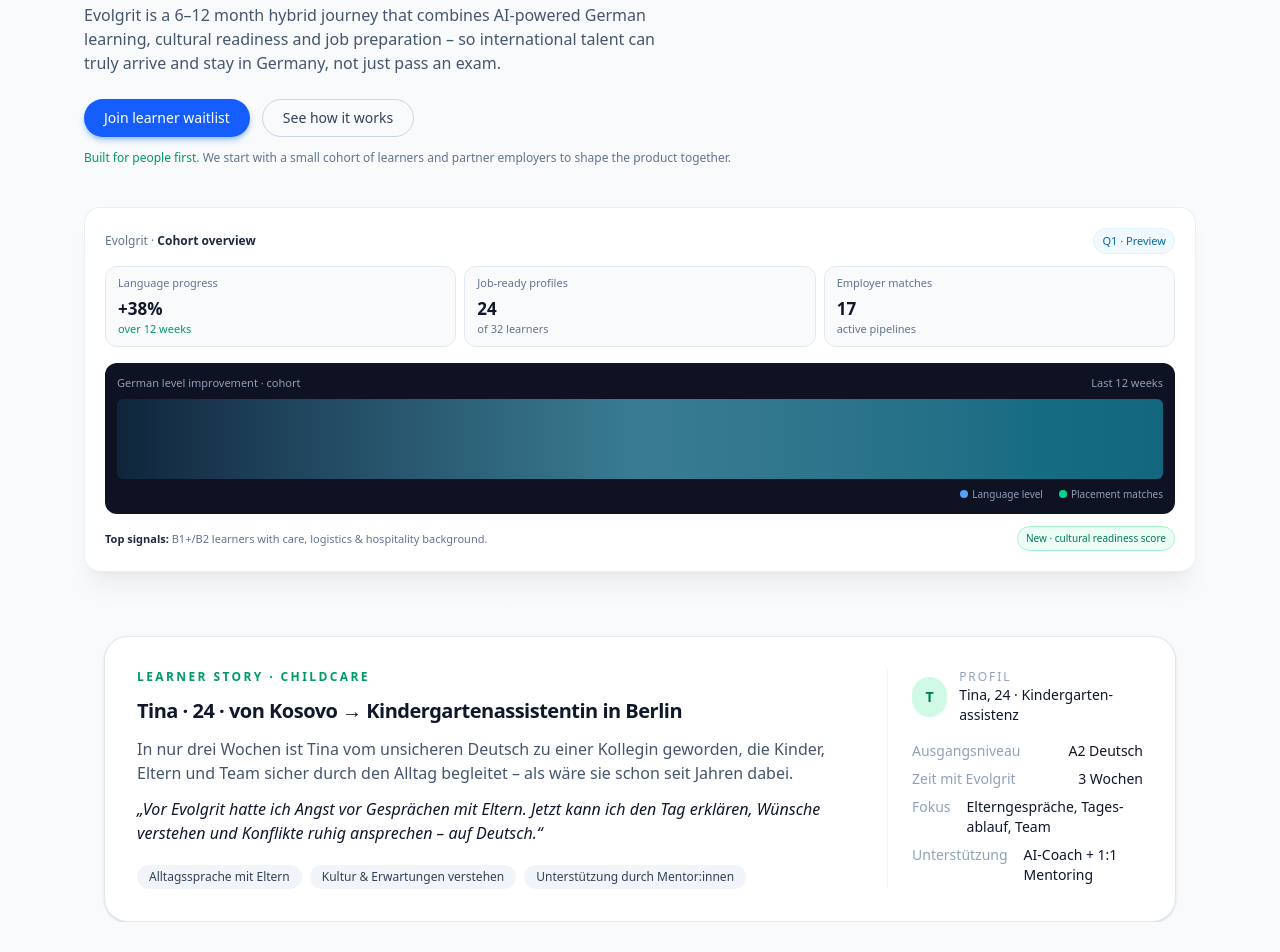
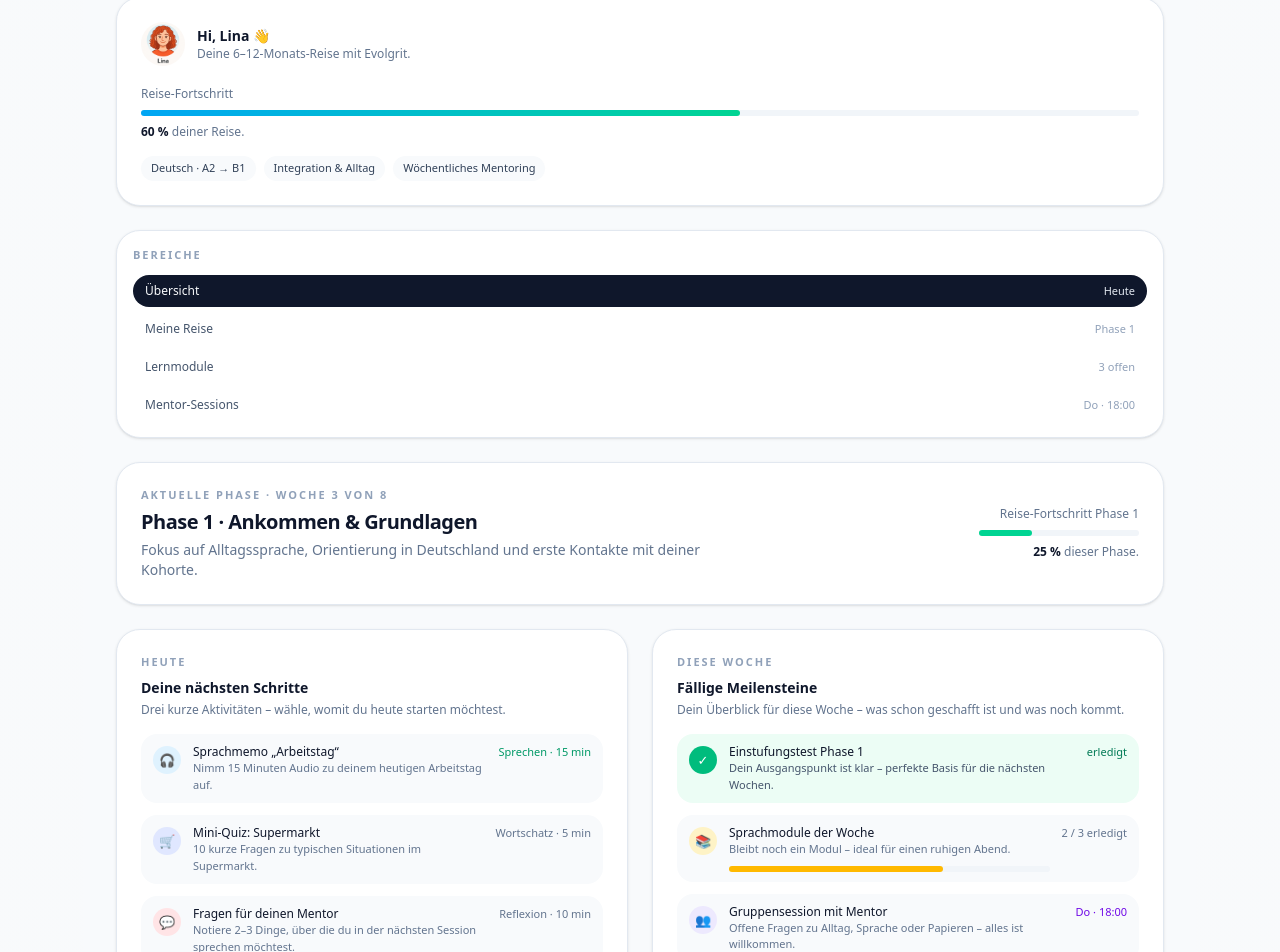
Before and after one commit to Evolgrit/evolgrit, a Next.js app: page / in a window 1280 px wide. Shown: the part 333-1285 px from the top of the page. Built offline with nearby package versions, Linux system fonts and the light colour scheme.

Commit message:
Restyle learner dashboard preview to match new card design

```diff
--- a/app/page.tsx
+++ b/app/page.tsx
@@ -411,132 +411,292 @@
       {/* MAIN CONTENT */}
       <main className="max-w-6xl mx-auto px-5 pt-10 pb-24">
 
-{/* HERO */}
-<section className="grid gap-10 lg:grid-cols-[1.1fr,1fr] items-center mb-16">
-  {/* LEFT SIDE – TEXT */}
-<div>
-  <div className="inline-flex items-center gap-2 rounded-full border border-emerald-200 bg-emerald-50 px-3 py-1 text-[11px] text-emerald-700 mb-3">
-    <span className="inline-block h-2 w-2 rounded-full bg-emerald-500" />
-    Private beta 2026 · international learners & employers
+{/* LEARNER DASHBOARD PREVIEW */}
+<section
+  aria-labelledby="dashboard-preview-title"
+  className="bg-slate-50 py-16 sm:py-20"
+>
+  <div className="mx-auto max-w-6xl px-4 sm:px-6 lg:px-8">
+    {/* Headline */}
+    <div className="mb-8 flex flex-col gap-3 sm:flex-row sm:items-end sm:justify-between">
+      <div>
+        <p className="text-[11px] font-semibold uppercase tracking-[0.18em] text-slate-400">
+          Produkt-Einblick · Lernende
+        </p>
+        <h2
+          id="dashboard-preview-title"
+          className="mt-2 text-2xl sm:text-3xl font-semibold tracking-tight text-slate-900"
+        >
+          Wie sich Evolgrit für Lernende anfühlt.
+        </h2>
+        <p className="mt-2 max-w-2xl text-sm text-slate-500">
+          Eine 6–12-Monats-Reise mit klaren Phasen, wöchentlichen Meilensteinen
+          und Aufgaben aus dem echten Alltag – nicht nur Grammatikübungen.
+        </p>
+      </div>
+      <p className="text-xs text-slate-500">
+        Vorschau ·{" "}
+        <span className="font-medium text-slate-700">
+          Lina, 26 – Kinderbetreuung
+        </span>
+      </p>
+    </div>
+
+    {/* Layout: linke Spalte Profil, rechts Phase + Karten */}
+    <div className="grid gap-6 lg:grid-cols-[260px,1fr]">
+      {/* Linke Spalte */}
+      <div className="flex flex-col gap-6">
+        {/* Profil-Card */}
+        <div className="rounded-3xl border border-slate-200 bg-white p-5 shadow-sm sm:p-6">
+          <div className="flex items-center gap-3">
+            <div className="h-11 w-11 overflow-hidden rounded-full bg-slate-100">
+              <Image
+                src="/lina-avatar.png"
+                alt="Lina Avatar"
+                width={44}
+                height={44}
+                className="h-full w-full object-cover"
+              />
+            </div>
+            <div>
+              <p className="text-sm font-semibold text-slate-900">
+                Hi, Lina 👋
+              </p>
+              <p className="text-xs text-slate-500">
+                Deine 6–12-Monats-Reise mit Evolgrit.
+              </p>
+            </div>
+          </div>
+
+          <div className="mt-5 space-y-2">
+            <p className="text-xs font-medium text-slate-500">
+              Reise-Fortschritt
+            </p>
+            <div className="h-1.5 w-full rounded-full bg-slate-100">
+              <div className="h-1.5 w-3/5 rounded-full bg-gradient-to-r from-sky-500 to-emerald-400" />
+            </div>
+            <p className="text-xs text-slate-500">
+              <span className="font-semibold text-slate-900">60 %</span> deiner
+              Reise.
+            </p>
+          </div>
+
+          <div className="mt-4 flex flex-wrap gap-2">
+            <span className="inline-flex items-center rounded-full bg-slate-50 px-2.5 py-1 text-[11px] font-medium text-slate-700">
+              Deutsch · A2 → B1
+            </span>
+            <span className="inline-flex items-center rounded-full bg-slate-50 px-2.5 py-1 text-[11px] font-medium text-slate-700">
+              Integration &amp; Alltag
+            </span>
+            <span className="inline-flex items-center rounded-full bg-slate-50 px-2.5 py-1 text-[11px] font-medium text-slate-700">
+              Wöchentliches Mentoring
+            </span>
+          </div>
+        </div>
+
+        {/* Seiten-Navigation */}
+        <div className="rounded-3xl border border-slate-200 bg-white p-4 shadow-sm">
+          <p className="mb-3 text-[11px] font-semibold uppercase tracking-[0.18em] text-slate-400">
+            Bereiche
+          </p>
+          <div className="flex flex-col gap-1.5 text-xs">
+            <span className="inline-flex items-center justify-between rounded-2xl bg-slate-900 px-3 py-2 text-slate-50">
+              <span>Übersicht</span>
+              <span className="text-[11px] text-slate-200">Heute</span>
+            </span>
+            <span className="inline-flex items-center justify-between rounded-2xl px-3 py-2 text-slate-600">
+              <span>Meine Reise</span>
+              <span className="text-[11px] text-slate-400">Phase 1</span>
+            </span>
+            <span className="inline-flex items-center justify-between rounded-2xl px-3 py-2 text-slate-600">
+              <span>Lernmodule</span>
+              <span className="text-[11px] text-slate-400">3 offen</span>
+            </span>
+            <span className="inline-flex items-center justify-between rounded-2xl px-3 py-2 text-slate-600">
+              <span>Mentor-Sessions</span>
+              <span className="text-[11px] text-slate-400">Do · 18:00</span>
+            </span>
+          </div>
+        </div>
+      </div>
+
+      {/* Rechte Spalte */}
+      <div className="space-y-6">
+        {/* Aktuelle Phase */}
+        <div className="rounded-3xl border border-slate-200 bg-white p-5 shadow-sm sm:p-6">
+          <div className="flex flex-wrap items-center justify-between gap-3">
+            <div className="space-y-1">
+              <p className="text-[11px] font-semibold uppercase tracking-[0.18em] text-slate-400">
+                Aktuelle Phase · Woche 3 von 8
+              </p>
+              <h3 className="text-lg sm:text-xl font-semibold tracking-tight text-slate-900">
+                Phase 1 · Ankommen &amp; Grundlagen
+              </h3>
+              <p className="max-w-xl text-sm text-slate-500">
+                Fokus auf Alltagssprache, Orientierung in Deutschland und erste
+                Kontakte mit deiner Kohorte.
+              </p>
+            </div>
+            <div className="flex flex-col items-end gap-2 text-right">
+              <p className="text-xs font-medium text-slate-500">
+                Reise-Fortschritt Phase 1
+              </p>
+              <div className="h-1.5 w-40 rounded-full bg-slate-100">
+                <div className="h-1.5 w-1/3 rounded-full bg-emerald-400" />
+              </div>
+              <p className="text-xs text-slate-500">
+                <span className="font-semibold text-slate-900">25 %</span> dieser
+                Phase.
+              </p>
+            </div>
+          </div>
+        </div>
+
+        {/* Heute & Diese Woche */}
+        <div className="grid gap-6 md:grid-cols-2">
+          {/* Heute */}
+          <div className="rounded-3xl border border-slate-200 bg-white p-5 shadow-sm sm:p-6">
+            <p className="text-[11px] font-semibold uppercase tracking-[0.18em] text-slate-400">
+              Heute
+            </p>
+            <h4 className="mt-2 text-sm font-semibold text-slate-900">
+              Deine nächsten Schritte
+            </h4>
+            <p className="mt-1 text-xs text-slate-500">
+              Drei kurze Aktivitäten – wähle, womit du heute starten möchtest.
+            </p>
+
+            <div className="mt-4 space-y-3">
+              <div className="flex items-start gap-3 rounded-2xl bg-slate-50 px-3 py-2.5">
+                <div className="mt-0.5 h-7 w-7 rounded-full bg-sky-100 text-[13px] leading-7 text-sky-700 text-center">
+                  🎧
+                </div>
+                <div className="flex-1">
+                  <p className="text-xs font-medium text-slate-900">
+                    Sprachmemo „Arbeitstag“
+                  </p>
+                  <p className="text-[11px] text-slate-500">
+                    Nimm 15 Minuten Audio zu deinem heutigen Arbeitstag auf.
+                  </p>
+                </div>
+                <span className="text-[11px] font-medium text-emerald-600">
+                  Sprechen · 15 min
+                </span>
+              </div>
+
+              <div className="flex items-start gap-3 rounded-2xl bg-slate-50 px-3 py-2.5">
+                <div className="mt-0.5 h-7 w-7 rounded-full bg-indigo-100 text-[13px] leading-7 text-indigo-700 text-center">
+                  🛒
+                </div>
+                <div className="flex-1">
+                  <p className="text-xs font-medium text-slate-900">
+                    Mini-Quiz: Supermarkt
+                  </p>
+                  <p className="text-[11px] text-slate-500">
+                    10 kurze Fragen zu typischen Situationen im Supermarkt.
+                  </p>
+                </div>
+                <span className="text-[11px] font-medium text-slate-500">
+                  Wortschatz · 5 min
+                </span>
+              </div>
+
+              <div className="flex items-start gap-3 rounded-2xl bg-slate-50 px-3 py-2.5">
+                <div className="mt-0.5 h-7 w-7 rounded-full bg-rose-100 text-[13px] leading-7 text-rose-700 text-center">
+                  💬
+                </div>
+                <div className="flex-1">
+                  <p className="text-xs font-medium text-slate-900">
+                    Fragen für deinen Mentor
+                  </p>
+                  <p className="text-[11px] text-slate-500">
+                    Notiere 2–3 Dinge, über die du in der nächsten Session
+                    sprechen möchtest.
+                  </p>
+                </div>
+                <span className="text-[11px] font-medium text-slate-500">
+                  Reflexion · 10 min
+                </span>
+              </div>
+            </div>
+          </div>
+
+          {/* Diese Woche */}
+          <div className="rounded-3xl border border-slate-200 bg-white p-5 shadow-sm sm:p-6">
+            <p className="text-[11px] font-semibold uppercase tracking-[0.18em] text-slate-400">
+              Diese Woche
+            </p>
+            <h4 className="mt-2 text-sm font-semibold text-slate-900">
+              Fällige Meilensteine
+            </h4>
+            <p className="mt-1 text-xs text-slate-500">
+              Dein Überblick für diese Woche – was schon geschafft ist und was
+              noch kommt.
+            </p>
+
+            <div className="mt-4 space-y-3">
+              <div className="flex items-start gap-3 rounded-2xl bg-emerald-50 px-3 py-2.5">
+                <div className="mt-0.5 h-7 w-7 rounded-full bg-emerald-500 text-[13px] leading-7 text-white text-center">
+                  ✓
+                </div>
+                <div className="flex-1">
+                  <p className="text-xs font-medium text-slate-900">
+                    Einstufungstest Phase 1
+                  </p>
+                  <p className="text-[11px] text-slate-600">
+                    Dein Ausgangspunkt ist klar – perfekte Basis für die nächsten
+                    Wochen.
+                  </p>
+                </div>
+                <span className="text-[11px] font-medium text-emerald-700">
+                  erledigt
+                </span>
+              </div>
+
+              <div className="flex items-start gap-3 rounded-2xl bg-slate-50 px-3 py-2.5">
+                <div className="mt-0.5 h-7 w-7 rounded-full bg-amber-100 text-[13px] leading-7 text-amber-700 text-center">
+                  📚
+                </div>
+                <div className="flex-1">
+                  <p className="text-xs font-medium text-slate-900">
+                    Sprachmodule der Woche
+                  </p>
+                  <p className="text-[11px] text-slate-500">
+                    Bleibt noch ein Modul – ideal für einen ruhigen Abend.
+                  </p>
+                  <div className="mt-2 h-1.5 w-full rounded-full bg-slate-100">
+                    <div className="h-1.5 w-2/3 rounded-full bg-amber-400" />
+                  </div>
+                </div>
+                <span className="text-[11px] font-medium text-slate-500">
+                  2 / 3 erledigt
+                </span>
+              </div>
+
+              <div className="flex items-start gap-3 rounded-2xl bg-slate-50 px-3 py-2.5">
+                <div className="mt-0.5 h-7 w-7 rounded-full bg-violet-100 text-[13px] leading-7 text-violet-700 text-center">
+                  👥
+                </div>
+                <div className="flex-1">
+                  <p className="text-xs font-medium text-slate-900">
+                    Gruppensession mit Mentor
+                  </p>
+                  <p className="text-[11px] text-slate-500">
+                    Offene Fragen zu Alltag, Sprache oder Papieren – alles ist
+                    willkommen.
+                  </p>
+                </div>
+                <span className="text-[11px] font-medium text-violet-700">
+                  Do · 18:00
+                </span>
+              </div>
+            </div>
+          </div>
+        </div>
+      </div>
+    </div>
   </div>
-
-  {/* Category / Positioning line */}
-  <p className="text-[11px] sm:text-xs font-medium text-slate-500 tracking-[0.16em] uppercase mb-3">
-    Not a language school. A European talent &amp; integration engine.
-  </p>
-
-  <h1 className="text-4xl sm:text-[52px] font-semibold leading-snug tracking-tight mb-4">
-          AI-powered{" "}
-      <span className="bg-gradient-to-r from-blue-600 to-sky-500 bg-clip-text text-transparent">
-        German learning &amp; job coaching
-      </span>{" "}
-      for international talent.
-    </h1>
-
-    <p className="text-sm sm:text-base text-slate-600 max-w-xl mb-6">
-      Evolgrit is a 6–12 month hybrid journey that combines AI-powered
-      German learning, cultural readiness and job preparation – so
-      international talent can truly arrive and stay in Germany, not just
-      pass an exam.
-    </p>
-
-    <div className="flex flex-wrap gap-3 mb-3">
-      <a
-        href="mailto:info@evolgrit.com?subject=Evolgrit%20Beta%20waitlist&amp;body=Hi%20Evolgrit%20team,%0A%0AI%27d%20like%20to%20join%20the%20beta.%0A%0AName:%0AGerman%20level:%0AProfessional%20background:%0A"
-        className="rounded-full bg-blue-600 px-5 py-2 text-sm font-medium text-white shadow-md shadow-blue-500/40 hover:bg-blue-700 inline-flex items-center justify-center"
-      >
-        Join learner waitlist
-      </a>
-      <a
-        href="#how-it-works"
-        className="rounded-full border border-slate-300 px-5 py-2 text-sm font-medium text-slate-700 hover:bg-slate-100 inline-flex items-center justify-center"
-      >
-        See how it works
-      </a>
-    </div>
-
-    <p className="text-[12px] text-slate-500">
-      <span className="text-emerald-600 font-medium">
-        Built for people first.
-      </span>{" "}
-      We start with a small cohort of learners and partner employers to
-      shape the product together.
-    </p>
-  </div>
-
-  {/* RIGHT SIDE – DASHBOARD PREVIEW */}
-  <aside
-    aria-label="Preview of Evolgrit dashboard"
-    className="rounded-2xl border border-slate-200/70 bg-white/90 shadow-xl shadow-slate-900/5 p-4 sm:p-5 backdrop-blur"
-  >
-    <div className="flex items-center justify-between mb-3">
-      <div className="text-[12px] text-slate-500">
-        Evolgrit ·{" "}
-        <span className="font-semibold text-slate-800">
-          Cohort overview
-        </span>
-      </div>
-      <span className="rounded-full bg-sky-50 text-sky-700 border border-sky-100 px-2 py-1 text-[11px]">
-        Q1 · Preview
-      </span>
-    </div>
-
-    <div className="grid grid-cols-3 gap-2 mb-4">
-      <div className="rounded-xl border border-slate-200 bg-slate-50 px-3 py-2">
-        <div className="text-[11px] text-slate-500 mb-1">
-          Language progress
-        </div>
-        <div className="text-[17px] font-semibold">+38%</div>
-        <div className="text-[11px] text-emerald-600">over 12 weeks</div>
-      </div>
-      <div className="rounded-xl border border-slate-200 bg-slate-50 px-3 py-2">
-        <div className="text-[11px] text-slate-500 mb-1">
-          Job-ready profiles
-        </div>
-        <div className="text-[17px] font-semibold">24</div>
-        <div className="text-[11px] text-slate-500">of 32 learners</div>
-      </div>
-      <div className="rounded-xl border border-slate-200 bg-slate-50 px-3 py-2">
-        <div className="text-[11px] text-slate-500 mb-1">
-          Employer matches
-        </div>
-        <div className="text-[17px] font-semibold">17</div>
-        <div className="text-[11px] text-slate-500">active pipelines</div>
-      </div>
-    </div>
-
-    <div className="rounded-xl bg-slate-950/95 text-slate-100 px-3 py-3 mb-3">
-      <div className="flex items-center justify-between text-[11px] text-slate-400 mb-2">
-        <span>German level improvement · cohort</span>
-        <span>Last 12 weeks</span>
-      </div>
-      <div className="relative h-20 overflow-hidden rounded-md bg-slate-900">
-        <div className="absolute inset-0 opacity-60 bg-gradient-to-r from-blue-500/10 via-blue-400/70 to-blue-500/60" />
-        <div className="absolute inset-0 opacity-40 bg-gradient-to-r from-emerald-400/10 via-emerald-300/70 to-emerald-400/70" />
-      </div>
-      <div className="flex justify-end gap-4 mt-2 text-[10px] text-slate-400">
-        <span>
-          <span className="inline-block w-2 h-2 rounded-full bg-blue-400 mr-1" />
-          Language level
-        </span>
-        <span>
-          <span className="inline-block w-2 h-2 rounded-full bg-emerald-400 mr-1" />
-          Placement matches
-        </span>
-      </div>
-    </div>
-
-    <div className="flex items-center justify-between mt-1 text-[11px] text-slate-500">
-      <span>
-        <span className="font-semibold text-slate-800">Top signals:</span>{" "}
-        B1+/B2 learners with care, logistics &amp; hospitality background.
-      </span>
-      <span className="hidden sm:inline-flex items-center rounded-full border border-emerald-200 bg-emerald-50 px-2 py-1 text-[10px] text-emerald-700">
-        New · cultural readiness score
-      </span>
-    </div>
-  </aside>
-      </section>
+</section>
       {/* LEARNER STORY – TINA */}
       <section
         aria-labelledby="tina-story-heading"
```
